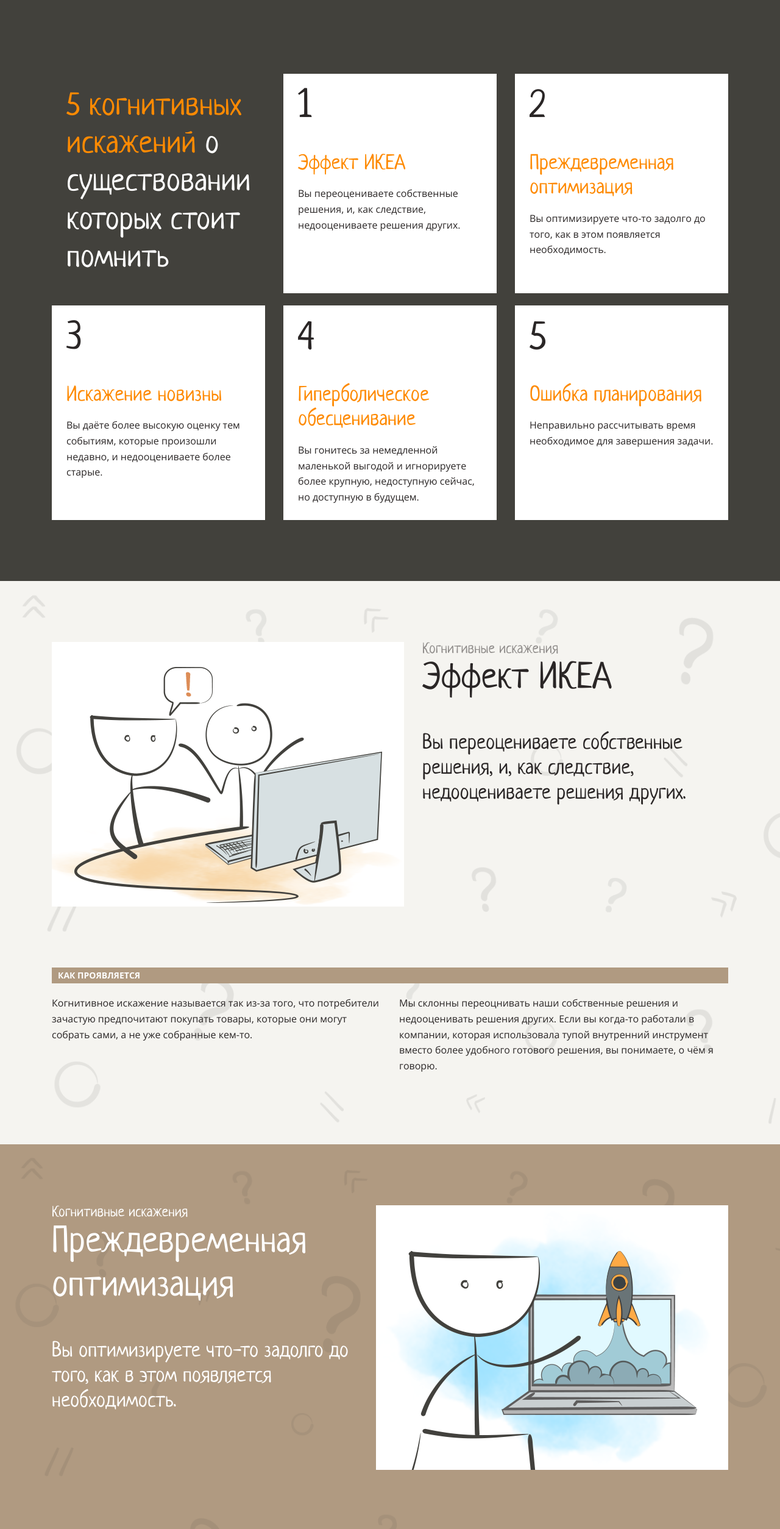
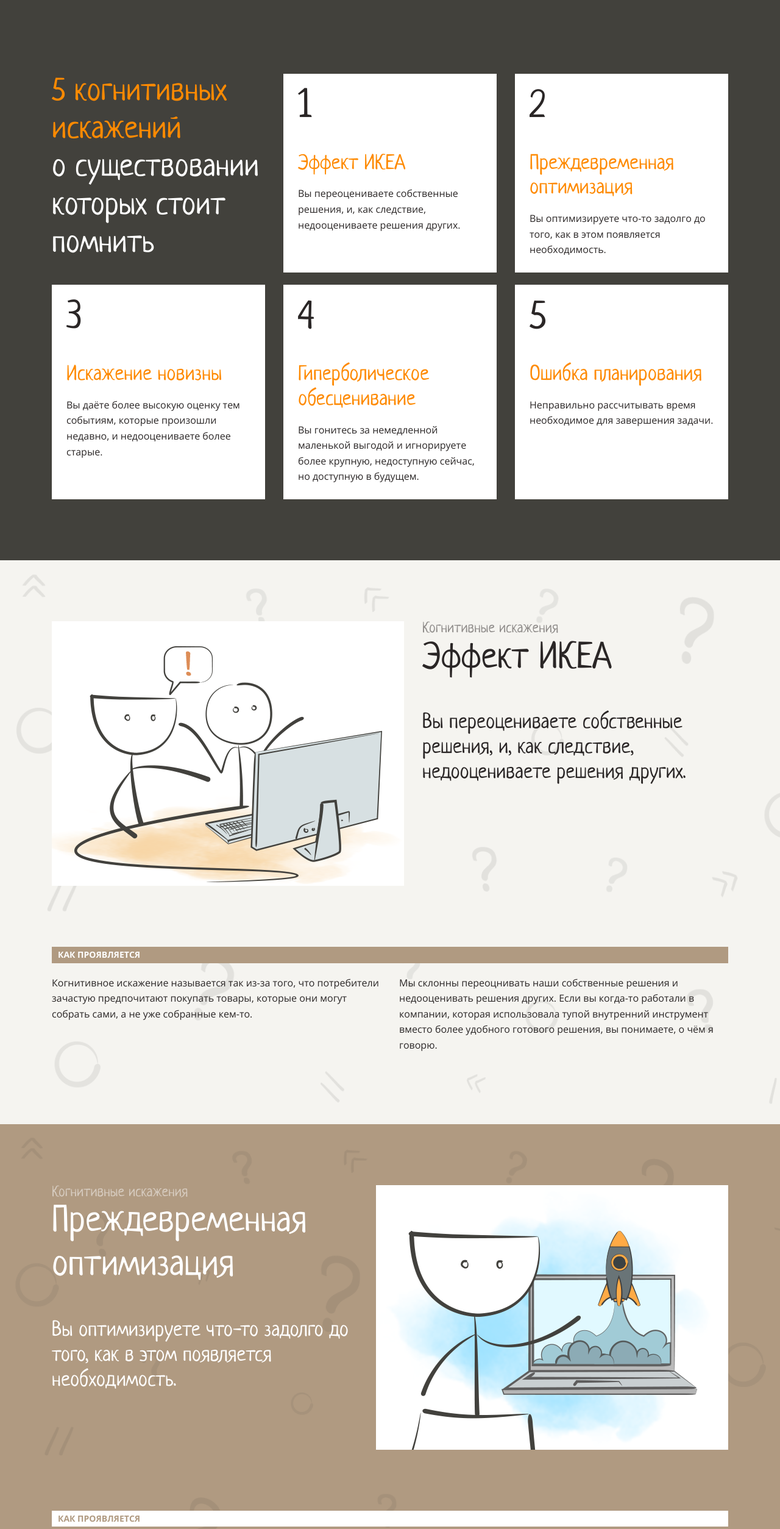
Before and after one commit to stardustvoid/layout-designer-project-lvl1, a website: page src/index.html in a window 1280 px wide. Shown: the part 1820-4328 px from the top of the page at 61% size. Drawn offline with Linux system fonts and the light colour scheme; grey boxes are pictures that could not be loaded.

```diff
--- a/src/index.html
+++ b/src/index.html
@@ -66,7 +66,7 @@
           <h2 class="square-card">
             <span class="color-orange">5 когнитивных искажений</span>
             <span class="color-white"
-              >о существовании которых стоит помнить</span
+              ><br />о существовании которых стоит помнить</span
             >
           </h2>
 
@@ -169,7 +169,9 @@
         <div class="section-content z-1">
           <div class="d-flex col-gap-30">
             <div>
-              <span class="subheading">Когнитивные искажения</span>
+              <span class="subheading color-white-opaque"
+                >Когнитивные искажения</span
+              >
               <h2 class="color-white">Преждевременная оптимизация</h2>
               <p class="large-text">
                 Вы оптимизируете что-то задолго до того, как в этом появляется
@@ -240,7 +242,9 @@
         <div class="section-content z-1">
           <div class="d-flex col-gap-30">
             <div>
-              <span class="subheading">Когнитивные искажения</span>
+              <span class="subheading color-white-opaque"
+                >Когнитивные искажения</span
+              >
               <h2 class="color-white">Гиперболическое обесценивание</h2>
               <p class="large-text">
                 Вы гонитесь за немедленной маленькой выгодой и игнорируете более
--- a/src/styles/style.css
+++ b/src/styles/style.css
@@ -117,6 +117,10 @@
 
 .color-white {
   color: var(--white);
+}
+
+.color-white-opaque {
+  color: var(--white-opaque);
 }
 
 .color-dark {
@@ -242,6 +246,7 @@
 h2.square-card {
   font-size: 52px;
   margin: 0;
+  padding: 0;
 }
 
 .square-card h3 {
```
